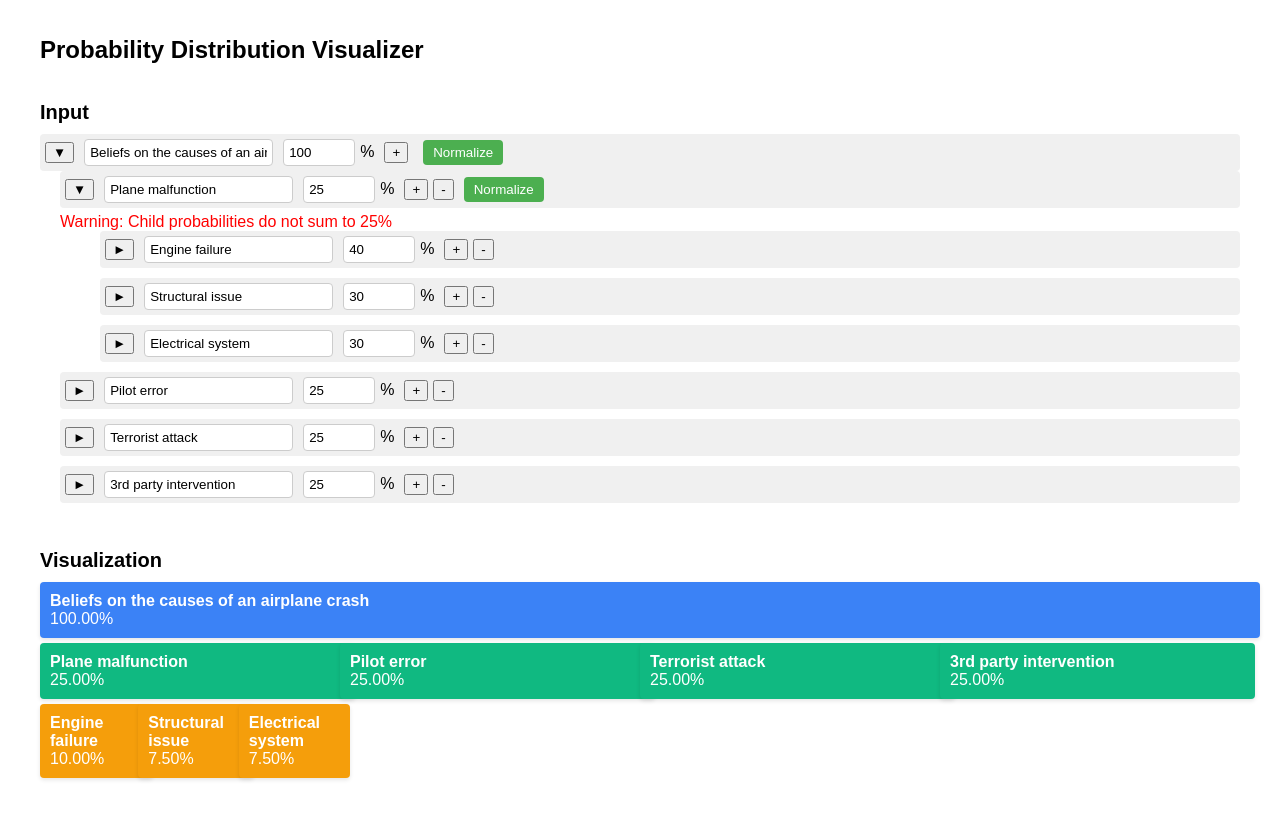
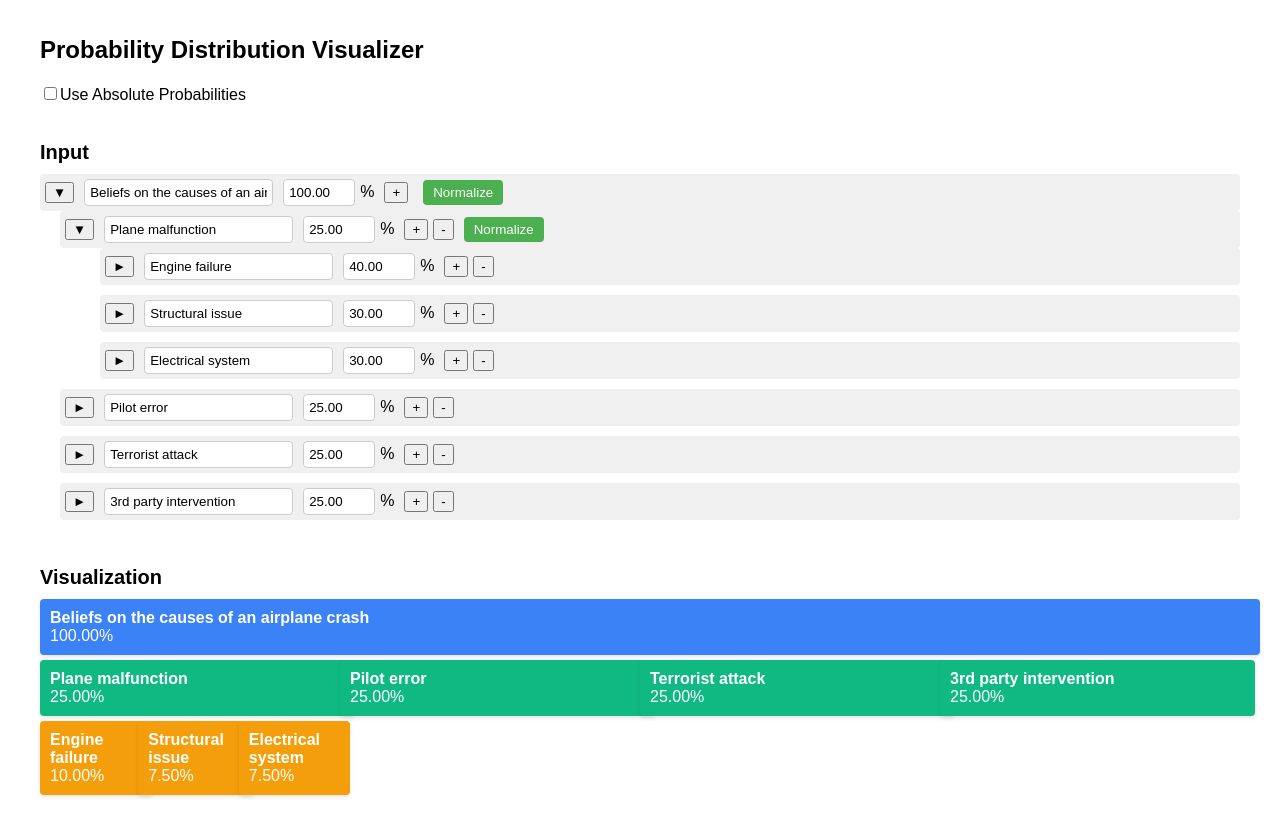
Before and after one commit to jss367/ProbTree, a React (Create React App) app in the folder probtree/: page / in a window 1280 px wide. Shown: the top 836 px of the page. Built offline with nearby package versions, Linux system fonts and the light colour scheme.

Commit message:
Update App.js

```diff
--- a/probtree/src/App.js
+++ b/probtree/src/App.js
@@ -1,22 +1,28 @@
 import React, { useState, useEffect } from 'react';
 
-const ProbabilityNode = ({ node, onUpdate, onAdd, onRemove, onToggle, level = 0, onNormalize, parentProbability }) => {
+const ProbabilityNode = ({ node, onUpdate, onAdd, onRemove, onToggle, level = 0, onNormalize, parentProbability, isAbsolute }) => {
   const [isNormalized, setIsNormalized] = useState(true);
 
   useEffect(() => {
     if (node.children) {
       const sum = node.children.reduce((acc, child) => acc + child.probability, 0);
-      setIsNormalized(Math.abs(sum - node.probability) < 0.01);
+      setIsNormalized(Math.abs(sum - (isAbsolute ? parentProbability : 100)) < 0.01);
     }
-  }, [node]);
+  }, [node, parentProbability, isAbsolute]);
 
   const handleProbabilityChange = (e) => {
-    onUpdate({ ...node, probability: parseFloat(e.target.value) });
+    let newProb = parseFloat(e.target.value);
+    if (isAbsolute) {
+      newProb = Math.min(newProb, parentProbability);
+    } else {
+      newProb = Math.min(newProb, 100);
+    }
+    onUpdate({ ...node, probability: newProb });
   };
 
-  const handleNameChange = (e) => {
-    onUpdate({ ...node, name: e.target.value });
-  };
+  const displayProbability = isAbsolute
+    ? node.probability
+    : (level === 0 ? 100 : (node.probability / parentProbability) * 100);
 
   return (
     <div style={{ marginBottom: '10px', marginLeft: `${level * 20}px` }}>
@@ -27,15 +33,15 @@ const ProbabilityNode = ({ node, onUpdate, onAdd, onRemove, onToggle, level = 0,
         <input
           type="text"
           value={node.name}
-          onChange={handleNameChange}
+          onChange={(e) => onUpdate({ ...node, name: e.target.value })}
           style={{ marginRight: '10px', padding: '5px', border: '1px solid #ccc', borderRadius: '4px' }}
         />
         <input
           type="number"
-          value={node.probability}
+          value={displayProbability.toFixed(2)}
           onChange={handleProbabilityChange}
           min="0"
-          max={parentProbability || 100}
+          max={isAbsolute ? parentProbability : 100}
           step="0.1"
           style={{ width: '60px', marginRight: '5px', padding: '5px', border: '1px solid #ccc', borderRadius: '4px' }}
         />
@@ -50,7 +56,7 @@ const ProbabilityNode = ({ node, onUpdate, onAdd, onRemove, onToggle, level = 0,
       </div>
       {node.children && !isNormalized && (
         <div style={{ color: 'red', marginTop: '5px' }}>
-          Warning: Child probabilities do not sum to {node.probability}%
+          Warning: Child probabilities do not sum to {isAbsolute ? parentProbability.toFixed(2) : '100'}%
         </div>
       )}
       {node.children && node.expanded && (
@@ -65,7 +71,8 @@ const ProbabilityNode = ({ node, onUpdate, onAdd, onRemove, onToggle, level = 0,
               onToggle={onToggle}
               onNormalize={onNormalize}
               level={level + 1}
-              parentProbability={node.probability}
+              parentProbability={isAbsolute ? node.probability : parentProbability}
+              isAbsolute={isAbsolute}
             />
           ))}
         </div>
@@ -74,8 +81,10 @@ const ProbabilityNode = ({ node, onUpdate, onAdd, onRemove, onToggle, level = 0,
   );
 };
 
-const HierarchicalVisualization = ({ node, cumulativeProbability = 100, depth = 0 }) => {
-  const actualProbability = (node.probability * cumulativeProbability) / 100;
+const HierarchicalVisualization = ({ node, cumulativeProbability = 100, depth = 0, isAbsolute }) => {
+  const actualProbability = isAbsolute
+    ? node.probability
+    : (node.probability * cumulativeProbability) / 100;
   const colors = ['#3b82f6', '#10b981', '#f59e0b', '#ef4444', '#8b5cf6', '#ec4899', '#6366f1', '#14b8a6'];
   const bgColor = colors[depth % colors.length];
 
@@ -111,6 +120,7 @@ const HierarchicalVisualization = ({ node, cumulativeProbability = 100, depth =
                 node={child}
                 cumulativeProbability={actualProbability}
                 depth={depth + 1}
+                isAbsolute={isAbsolute}
               />
             </div>
           ))}
@@ -121,6 +131,7 @@ const HierarchicalVisualization = ({ node, cumulativeProbability = 100, depth =
 };
 
 const ProbabilityDistributionVisualizer = () => {
+  const [isAbsolute, setIsAbsolute] = useState(false);
   const [rootNode, setRootNode] = useState({
     id: 'root',
     name: 'Beliefs on the causes of an airplane crash',
@@ -225,7 +236,7 @@ const ProbabilityDistributionVisualizer = () => {
         const sum = node.children.reduce((acc, child) => acc + child.probability, 0);
         const normalizedChildren = node.children.map(child => ({
           ...child,
-          probability: (child.probability / sum) * node.probability
+          probability: isAbsolute ? (child.probability / sum) * node.probability : (child.probability / sum) * 100
         }));
         return { ...node, children: normalizedChildren };
       }
@@ -244,6 +255,16 @@ const ProbabilityDistributionVisualizer = () => {
   return (
     <div style={{ fontFamily: 'Arial, sans-serif', maxWidth: '1200px', margin: '0 auto', padding: '20px' }}>
       <h1 style={{ fontSize: '24px', marginBottom: '20px' }}>Probability Distribution Visualizer</h1>
+      <div style={{ marginBottom: '20px' }}>
+        <label>
+          <input
+            type="checkbox"
+            checked={isAbsolute}
+            onChange={() => setIsAbsolute(!isAbsolute)}
+          />
+          Use Absolute Probabilities
+        </label>
+      </div>
       <div style={{ display: 'flex', flexDirection: 'column', gap: '20px' }}>
         <div>
           <h2 style={{ fontSize: '20px', marginBottom: '10px' }}>Input</h2>
@@ -254,11 +275,13 @@ const ProbabilityDistributionVisualizer = () => {
             onRemove={removeNode}
             onToggle={toggleNode}
             onNormalize={normalizeNode}
+            parentProbability={100}
+            isAbsolute={isAbsolute}
           />
         </div>
         <div>
           <h2 style={{ fontSize: '20px', marginBottom: '10px' }}>Visualization</h2>
-          <HierarchicalVisualization node={rootNode} cumulativeProbability={100} />
+          <HierarchicalVisualization node={rootNode} cumulativeProbability={100} isAbsolute={isAbsolute} />
         </div>
       </div>
     </div>
```
